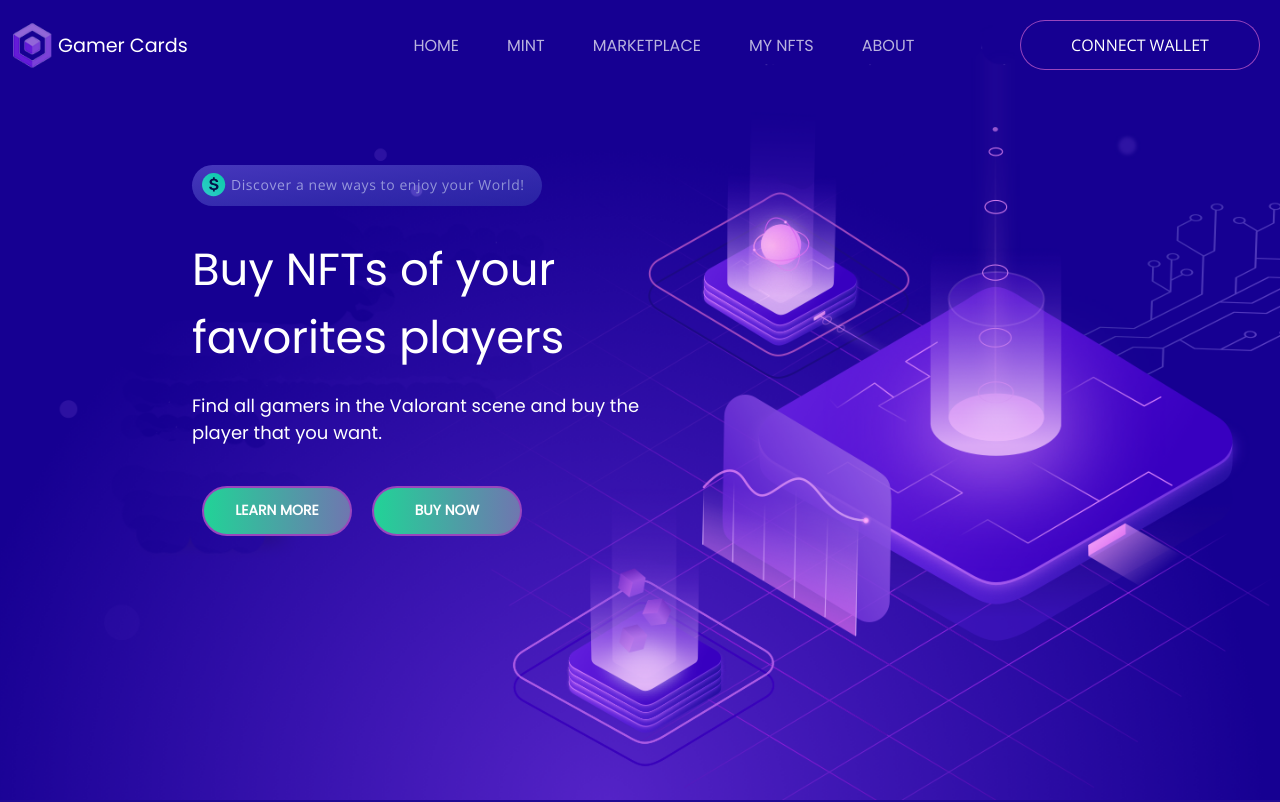
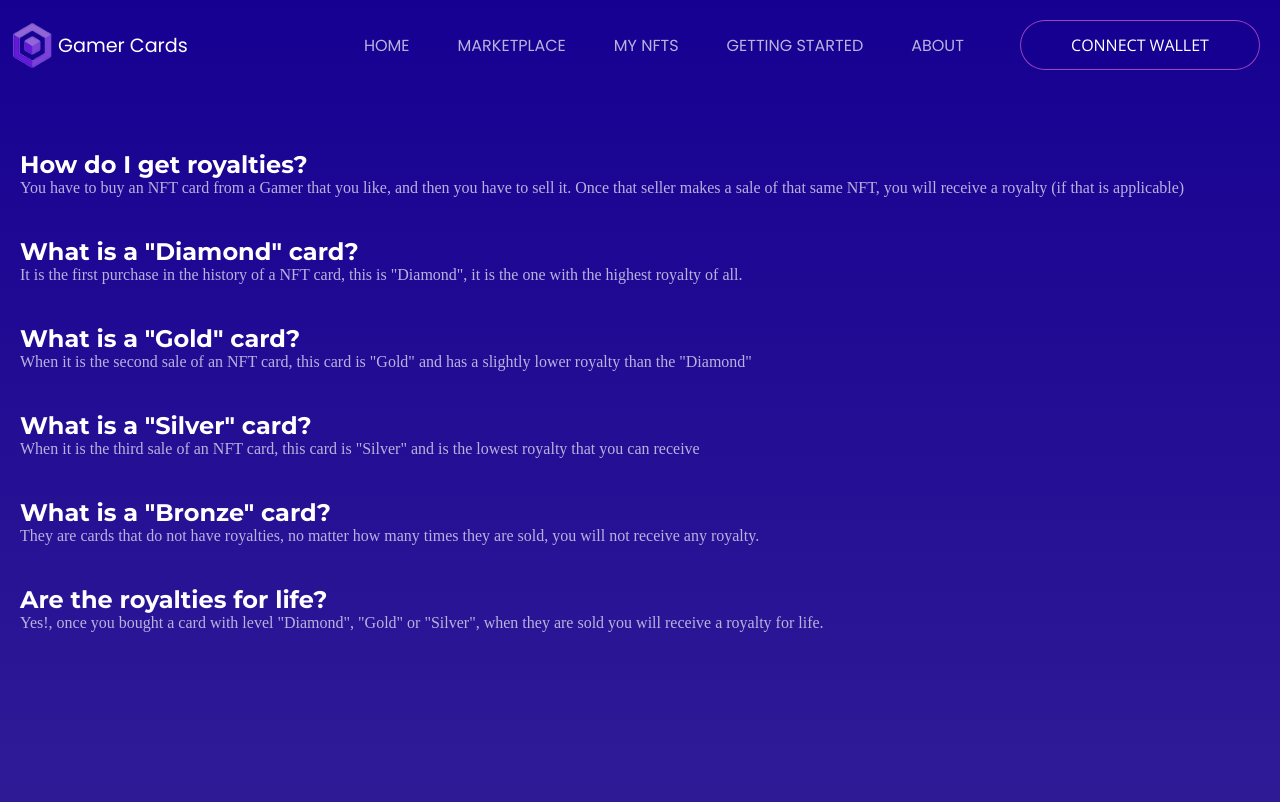
Before and after one commit to lucasalejandroperez/gamer-cards, a React (Create React App) app: page /gettingstarted in a window 1280 px wide. Before the commit this address led to /. Shown: the top 802 px of the page. Built offline with nearby package versions, Linux system fonts and the light colour scheme; what ipfs-http-client would draw is missing.

Commit message:
se suben algunos fixes

```diff
--- a/package.json
+++ b/package.json
@@ -12,6 +12,7 @@
     "@types/node": "^16.11.33",
     "@types/react": "^18.0.9",
     "@types/react-dom": "^18.0.3",
+    "aos": "^2.3.4",
     "ipfs-http-client": "^56.0.1",
     "react": "^18.1.0",
     "react-dom": "^18.1.0",
@@ -51,6 +52,7 @@
   "devDependencies": {
     "@nomiclabs/hardhat-ethers": "^2.0.5",
     "@nomiclabs/hardhat-waffle": "^2.0.3",
+    "@types/aos": "^3.0.4",
     "@types/styled-components": "^5.1.25",
     "chai": "^4.3.6",
     "ethereum-waffle": "^3.4.4",
--- a/src/frontend/GamerCardsApp.tsx
+++ b/src/frontend/GamerCardsApp.tsx
@@ -1,3 +1,6 @@
+import { useEffect } from "react";
+import AOS from "aos";
+
 import { BrowserRouter, Navigate, Routes, Route } from 'react-router-dom';
 import { About } from './pages/About';
 import { Home } from './pages/Home';
@@ -6,7 +9,16 @@ import { Marketplace } from './pages/Marketplace';
 import { Mint } from './pages/Mint';
 import { MyNFTs } from './pages/MyNFTs';
 
+import "aos/dist/aos.css";
+import { GettingStarted } from "./pages/GettingStarted";
+
 export const GamerCardsApp = () => {
+
+  useEffect(() => {
+    AOS.init();
+    AOS.refresh();
+  }, []);
+
   return (
     <BrowserRouter>
         <Routes>
@@ -15,6 +27,7 @@ export const GamerCardsApp = () => {
                 <Route path="marketplace" element={ <Marketplace /> } />
                 <Route path="mynfts" element={ <MyNFTs /> } />
                 <Route path="mint" element={ <Mint /> } />
+                <Route path="gettingstarted" element={ <GettingStarted /> } />
                 <Route path="about" element={ <About /> } />
 
                 <Route path="*" element={ <Navigate replace to="/" /> } />
--- a/src/frontend/components/Navbar.elements.tsx
+++ b/src/frontend/components/Navbar.elements.tsx
@@ -122,15 +122,13 @@ export const MenuItemLink = styled(Link)`
     text-decoration: none;
 
     &:hover {
-        /* color: ${mainTheme.darkColor}; */
-        /* background-color: ${mainTheme.lightColor}; */
         background: linear-gradient(transparent 50%, ${mainTheme.lightColor});
         border-radius: 0.5rem;
         transition: 0.5s all ease;
 
         div {
             svg {
-                fill: #23394d;
+                fill: ${mainTheme.fourthColor};
             }
         }
     }
--- a/src/frontend/components/Navbar.tsx
+++ b/src/frontend/components/Navbar.tsx
@@ -82,14 +82,6 @@ export const Navbar = () => {
                             </MenuItemLink>
                         </MenuItem>
                         <MenuItem>
-                            <MenuItemLink to="/mint" onClick={ () => setShowMobileMenu(!showMobileMenu) }>
-                                <div>
-                                    <FaHome />
-                                    MINT
-                                </div>
-                            </MenuItemLink>
-                        </MenuItem>
-                        <MenuItem>
                             <MenuItemLink to="/marketplace" onClick={ () => setShowMobileMenu(!showMobileMenu) }>
                                 <div>
                                     <FaUserAlt />
@@ -102,6 +94,14 @@ export const Navbar = () => {
                                 <div>
                                     <FaBriefcase />
                                     MY NFTS
+                                </div>
+                            </MenuItemLink>
+                        </MenuItem>
+                        <MenuItem>
+                            <MenuItemLink to="/gettingstarted" onClick={ () => setShowMobileMenu(!showMobileMenu) }>
+                                <div>
+                                    <FaHome />
+                                    GETTING STARTED
                                 </div>
                             </MenuItemLink>
                         </MenuItem>
--- a/src/frontend/pages/About.tsx
+++ b/src/frontend/pages/About.tsx
@@ -7,7 +7,11 @@ import { GenericLink, HeroContentLeft, HeroSection } from "../components/generic
 export const About = () => {
 
   return (
-    <div>
+    <div
+      data-aos="fade-in"
+      data-aos-duration="400"
+      data-aos-easing="ease-in-out"
+    >
       <HeroSection
         image={"../assets/images/about-image.png"}
         backgroundSize={"709px 494px"}
--- /dev/null
+++ b/src/frontend/pages/GettingStarted.tsx
@@ -0,0 +1,58 @@
+import styled from 'styled-components';
+import { HeroSection } from "../components/generic.elements"
+import { mainTheme } from '../styles/mainColors';
+
+export const GettingStarted = () => {
+
+    const NormalSection = styled.div`
+        width: 100%;
+        height: 100vh;
+        margin-top: 150px;
+        margin-left: 20px;
+    `;
+
+    const NormalRow = styled.div`
+        width: 100%;
+        margin-bottom: 40px;
+
+        h1 {
+            color: ${mainTheme.contrastColor};
+        }
+    `;
+
+
+  return (
+    <div
+    data-aos="fade-in"
+    data-aos-duration="400"
+    data-aos-easing="ease-in-out"
+    >
+        <NormalSection>
+            <NormalRow>
+                <h1>How do I get royalties?</h1>
+                <p>You have to buy an NFT card from a Gamer that you like, and then you have to sell it. Once that seller makes a sale of that same NFT, you will receive a royalty (if that is applicable)</p>
+            </NormalRow>
+            <NormalRow>
+                <h1>What is a "Diamond" card?</h1>
+                <p>It is the first purchase in the history of a NFT card, this is "Diamond", it is the one with the highest royalty of all.</p>
+            </NormalRow>
+            <NormalRow>
+                <h1>What is a "Gold" card?</h1>
+                <p>When it is the second sale of an NFT card, this card is "Gold" and has a slightly lower royalty than the "Diamond"</p>
+            </NormalRow>
+            <NormalRow>
+                <h1>What is a "Silver" card?</h1>
+                <p>When it is the third sale of an NFT card, this card is "Silver" and is the lowest royalty that you can receive</p>
+            </NormalRow>
+            <NormalRow>
+                <h1>What is a "Bronze" card?</h1>
+                <p>They are cards that do not have royalties, no matter how many times they are sold, you will not receive any royalty.</p>
+            </NormalRow>
+            <NormalRow>
+                <h1>Are the royalties for life?</h1>
+                <p>Yes!, once you bought a card with level "Diamond", "Gold" or "Silver", when they are sold you will receive a royalty for life.</p>
+            </NormalRow>
+        </NormalSection>
+    </div>
+  )
+}
--- a/src/frontend/pages/Home.tsx
+++ b/src/frontend/pages/Home.tsx
@@ -1,3 +1,5 @@
+import { Link } from 'react-router-dom';
+import styled from 'styled-components';
 import {
   GenericButton,
   HeroButtons,
@@ -13,11 +15,54 @@ import {
   SingleService,
   WellcomePromoSection
 } from '../components/generic.elements';
+import { mainTheme } from '../styles/mainColors';
 
 export const Home = () => {
 
+  const LinkButtonAbstract = styled(Link)`
+  `;
+
+  const LinkButton = styled(LinkButtonAbstract)`
+    background-image: linear-gradient(
+        to right,
+        #21d397 0,${mainTheme.terciaryColor} 51%,${mainTheme.fourthColor}
+    );
+    font-family: 'Poppins', sans-serif;
+    font-size: 14px;
+    font-weight: 600;
+    color: ${mainTheme.contrastColor};
+    cursor: pointer;
+    margin: 10px;
+    padding: 0.85rem 2.5rem;
+    text-align:center;
+    text-decoration: none;
+    border: 2px solid ${mainTheme.terciaryColor};
+    background-size: 300% 100%;
+    border-radius: 50px;
+    -moz-transition: all .4s ease-in-out;
+    -o-transition: all .4s ease-in-out;
+    -webkit-transition: all .4s ease-in-out;
+    transition: all .4s ease-in-out;
+
+    &:hover {
+        background-position: 100% 0;
+        -moz-transition: all .4s ease-in-out;
+        -o-transition: all .4s ease-in-out;
+        -webkit-transition: all .4s ease-in-out;
+        transition: all .4s ease-in-out;
+    }
+
+    &:focus {
+        outline: none;
+    }
+  `;
+
   return (
-    <div>
+    <div
+      data-aos="fade-in"
+      data-aos-duration="400"
+      data-aos-easing="ease-in-out"
+    >
         <HeroSection
           image={"../assets/images/wellcome-hero-image.png"}
           justifyContent={"left"}
@@ -34,8 +79,8 @@ export const Home = () => {
             <h1>Buy NFTs of your favorites players</h1>
             <p>Find all gamers in the Valorant scene and buy the player that you want.</p>
             <HeroButtons>
-              <GenericButton>LEARN MORE</GenericButton>
-              <GenericButton>BUY NOW</GenericButton>
+              <LinkButton to="/gettingstarted">LEARN MORE</LinkButton>
+              <LinkButton to="/marketplace">BUY NOW</LinkButton>
             </HeroButtons>
           </HeroContentLeft>
         </HeroSection>
@@ -45,6 +90,9 @@ export const Home = () => {
           backgroundSize={"750px 405px"}
           imagePosition={"left"}
           justifyContent={"right"}
+          data-aos="fade-in"
+          data-aos-duration="400"
+          data-aos-easing="ease-in-out"
         >
           <HeroContentRight>
             <h1>Sell your NFTs and make huge profits</h1>
@@ -53,8 +101,11 @@ export const Home = () => {
           </HeroContentRight>
         </HeroSection>
 
+
         <HeroSection
-          alignItems={"flex-start"}
+          data-aos="fade-in"
+          data-aos-duration="400"
+          data-aos-easing="ease-in-out"
         >
           <HeroContentCenter>
             <h1>Earn royalties from NFT sales</h1>
--- a/src/frontend/pages/Marketplace.tsx
+++ b/src/frontend/pages/Marketplace.tsx
@@ -27,7 +27,11 @@ export const Marketplace = () => {
   }
 
   return (
-    <CardsContainer>
+    <CardsContainer
+      data-aos="fade-in"
+      data-aos-duration="400"
+      data-aos-easing="ease-in-out"
+    >
       {
         items.length === 0 &&
         <h1>You must connect your wallet.</h1>
--- a/src/frontend/pages/Mint.tsx
+++ b/src/frontend/pages/Mint.tsx
@@ -5,6 +5,7 @@ import { create as ipfsHttpClient } from 'ipfs-http-client';
 
 import mintTeamsJson from '../mock/mintTeams.json';
 import { toWei } from '../utilities/ethereumHelper';
+import { GenericButton } from '../components/generic.elements';
 
 // TODO: Pasarlo a un .env
 const client = ipfsHttpClient({ url: 'https://ipfs.infura.io:5001/api/v0'});
@@ -33,14 +34,19 @@ export const Mint = () => {
     }
 
     return (
-        <div style={{ height: '100vh', margin: '100px 100px' }}>
-            <h1>Mintear NFTs</h1>
-            <button
+        <div
+            style={{ height: '100vh', margin: '100px 100px' }}
+            data-aos="fade-in"
+            data-aos-duration="400"
+            data-aos-easing="ease-in-out"
+        >
+            <h1>Mint NFTs</h1>
+            <GenericButton
                 type="button"
                 onClick={ handleOnClick }
             >
                 Mint
-            </button>
+            </GenericButton>
         </div>
     )
 }
--- a/src/frontend/pages/MyNFTs.tsx
+++ b/src/frontend/pages/MyNFTs.tsx
@@ -37,7 +37,11 @@ export const MyNFTs = () => {
     }
 
     return (
-        <CardsContainer>
+        <CardsContainer
+            data-aos="fade-in"
+            data-aos-duration="400"
+            data-aos-easing="ease-in-out"
+        >
             {
                 items.length > 0
                 ?
```
Also changed, not shown: 1 other file (tests, documents, lock files or other folders).
